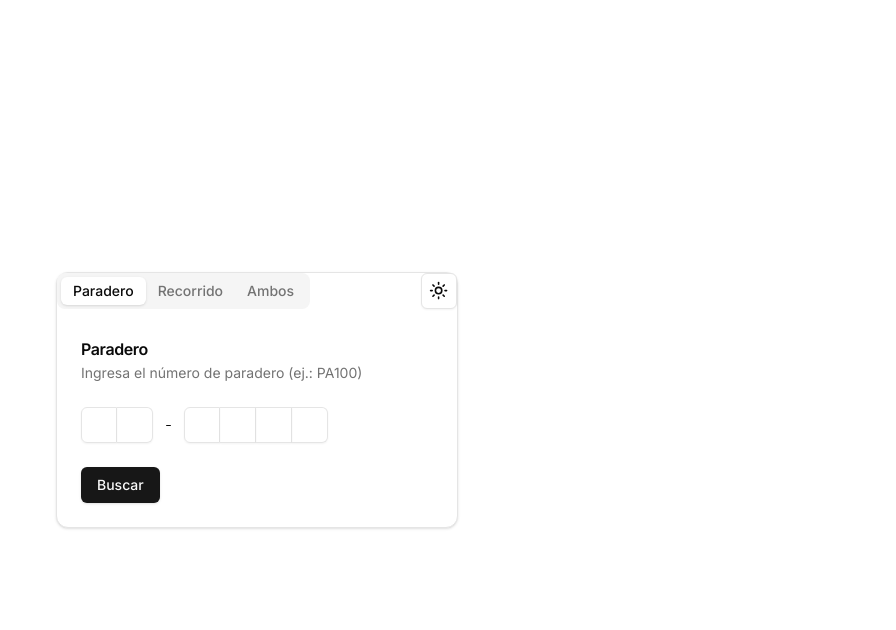
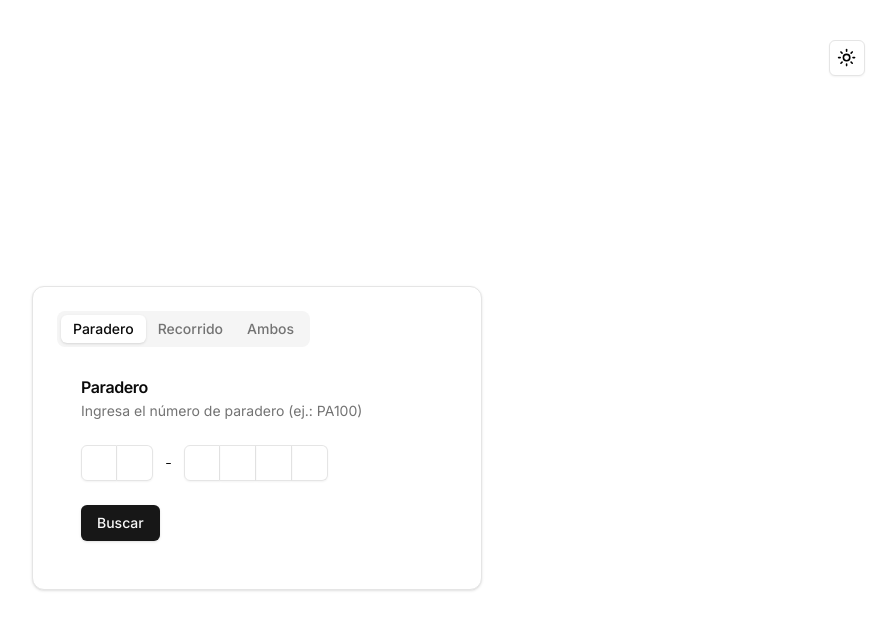
Before and after one commit to cacosat/paradero, a Next.js app: page / in a window 1280 px wide. Shown: the top 630 px of the page, without its empty margins (383-1279 px from the left). Built offline with nearby package versions, Linux system fonts and the light colour scheme.

Commit message:
layout of main page (dark mode button + card)

```diff
--- a/src/app/page.js
+++ b/src/app/page.js
@@ -20,26 +20,26 @@ import { Tabs, TabsContent, TabsList, TabsTrigger } from "@/components/ui/tabs"
 
 export default function Home() {
   return (
-    <main className="flex flex-col justify-center items-center h-screen">
+    <main className="flex flex-col h-screen max-w-[1440px] mx-auto pt-10">
+        <div className="self-end justify-self-start mx-8">
+          <ModeToggle />
+        </div>
+      <div className="flex justify-center items-center h-full">
         <Card>
           <Tabs defaultValue="stop" className="w-[400px]">
-
             <div class="flex justify-between">
               <TabsList>
                 <TabsTrigger value="stop">Paradero</TabsTrigger>
                 <TabsTrigger value="bus">Recorrido</TabsTrigger>
                 <TabsTrigger value="both">Ambos</TabsTrigger>
               </TabsList>
-            <ModeToggle />
             </div>
-
             <TabsContent value="stop">
 
               <CardHeader>
                 <CardTitle>Paradero</CardTitle>
                 <CardDescription>Ingresa el número de paradero (ej.: PA100)</CardDescription>
               </CardHeader>
-
               <CardContent>
                 <InputOTP maxLength={6}>
                   <InputOTPGroup>
@@ -55,7 +55,6 @@ export default function Home() {
                   </InputOTPGroup>
                 </InputOTP>
               </CardContent>
-
               <CardFooter>
                 <Button>Buscar</Button>
               </CardFooter>
@@ -65,11 +64,9 @@ export default function Home() {
                 <CardTitle>Bus</CardTitle>
                 <CardDescription>Ingresa el recorrido / bus</CardDescription>
               </CardHeader>
-
               <CardContent>
                 <Input />
               </CardContent>
-
               <CardFooter>
                 <Button>Buscar</Button>
               </CardFooter>
@@ -79,7 +76,6 @@ export default function Home() {
                 <CardTitle>Paradero</CardTitle>
                 <CardDescription>Ingresa el número de paradero (ej.: PA100)</CardDescription>
               </CardHeader>
-
               <CardContent>
                 <InputOTP maxLength={6}>
                   <InputOTPGroup>
@@ -95,23 +91,20 @@ export default function Home() {
                   </InputOTPGroup>
                 </InputOTP>
               </CardContent>
-
               <CardHeader>
                 <CardTitle>Bus</CardTitle>
                 <CardDescription>Ingresa el recorrido / bus</CardDescription>
               </CardHeader>
-
               <CardContent>
                 <Input />
               </CardContent>
-
               <CardFooter>
                 <Button>Buscar</Button>
               </CardFooter>
             </TabsContent>
           </Tabs>
-
         </Card>
+      </div>
     </main>
   )
 }
--- a/src/components/ui/card.jsx
+++ b/src/components/ui/card.jsx
@@ -6,7 +6,7 @@ const Card = React.forwardRef(({ className, ...props }, ref) => (
   <div
     ref={ref}
     className={cn(
-      "rounded-xl border border-neutral-200 bg-white text-neutral-950 shadow dark:border-neutral-800 dark:bg-neutral-950 dark:text-neutral-50",
+      "rounded-xl p-6 border border-neutral-200 bg-white text-neutral-950 shadow dark:border-neutral-800 dark:bg-neutral-950 dark:text-neutral-50",
       className
     )}
     {...props} />
```
Lines whose indentation alone changed are shown as unchanged.
